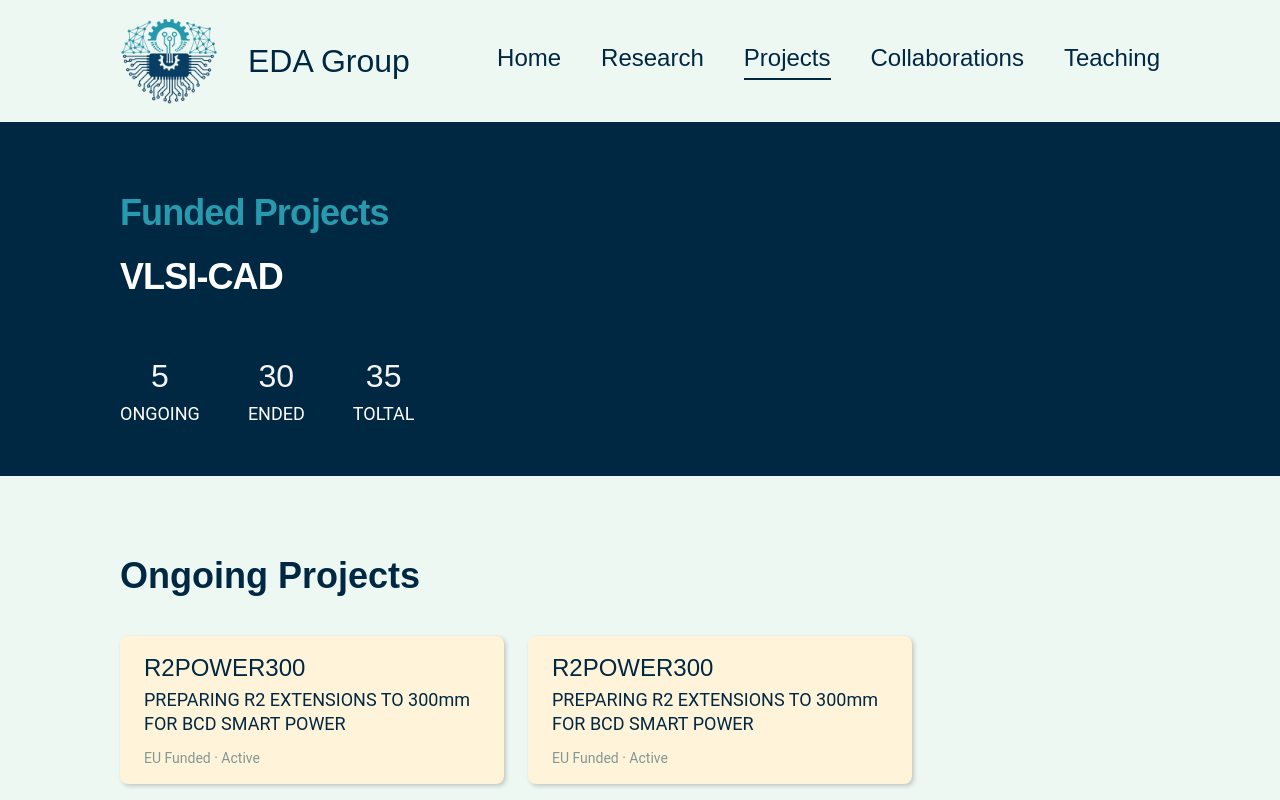
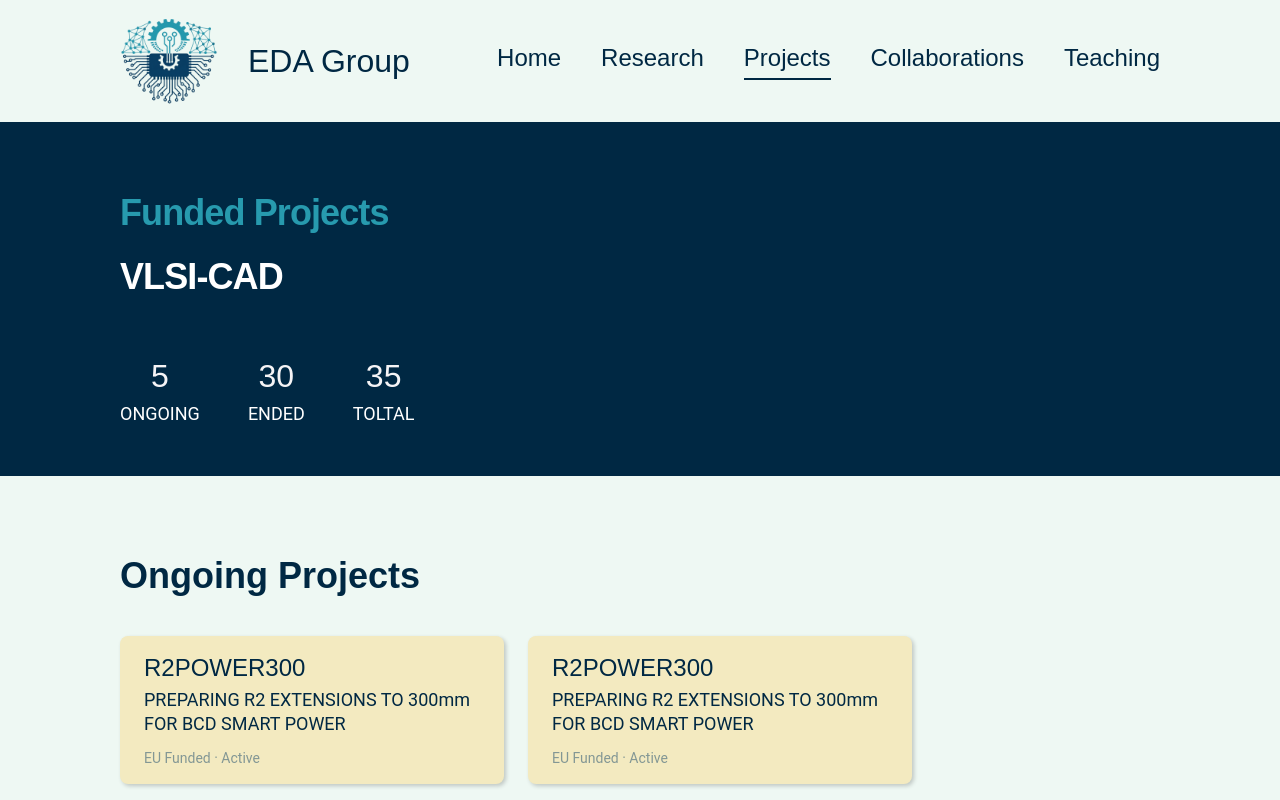
Before and after one commit to Ning818/EDA-Website, a React (Vite) app: page /research/funded-projects in a window 1280 px wide. Shown: the top 800 px of the page. Built offline with nearby package versions, Linux system fonts and the light colour scheme.

Commit message:
[2026-09-01 19:22] Change Involved people and Ongoing Projects card background to #F3EAC0
ResearchTopicsAndPeople.jsx (Research page) and ProjectCardsGrid.jsx (Funded
Projects page) both updated to the requested #f3eac0 background.

```diff
--- a/src/components/sections/ProjectCardsGrid.jsx
+++ b/src/components/sections/ProjectCardsGrid.jsx
@@ -1,6 +1,6 @@
 function ProjectCard({ code, description, status }) {
   return (
-    <div className="flex w-[384px] flex-col gap-1 rounded-lg bg-[#fff4da] px-6 py-4 shadow-[2px_2px_4px_0px_rgba(0,0,0,0.2)]">
+    <div className="flex w-[384px] flex-col gap-1 rounded-lg bg-[#f3eac0] px-6 py-4 shadow-[2px_2px_4px_0px_rgba(0,0,0,0.2)]">
       <p className="font-heading text-2xl font-medium text-navy">{code}</p>
       <p className="font-body text-lg leading-6 text-navy">{description}</p>
       <p className="pt-2 font-body text-sm text-[#839794]">{status}</p>
--- a/src/components/sections/ResearchTopicsAndPeople.jsx
+++ b/src/components/sections/ResearchTopicsAndPeople.jsx
@@ -51,7 +51,7 @@ export default function ResearchTopicsAndPeople() {
           <h2 className="py-2 font-heading text-[32px] font-bold text-navy">Involved people</h2>
           <div className="flex flex-wrap justify-between gap-x-4 gap-y-4">
             {PEOPLE.map((person, i) => (
-              <div key={`${person.name}-${i}`} className="flex w-[168px] flex-col gap-1 rounded-lg bg-[rgba(255,199,70,0.2)] px-3 py-4">
+              <div key={`${person.name}-${i}`} className="flex w-[168px] flex-col gap-1 rounded-lg bg-[#f3eac0] px-3 py-4">
                 <p className="font-body text-lg font-bold leading-normal text-navy">{person.name}</p>
                 <p className="font-body text-base text-[#839794]">{person.title}</p>
               </div>
```
